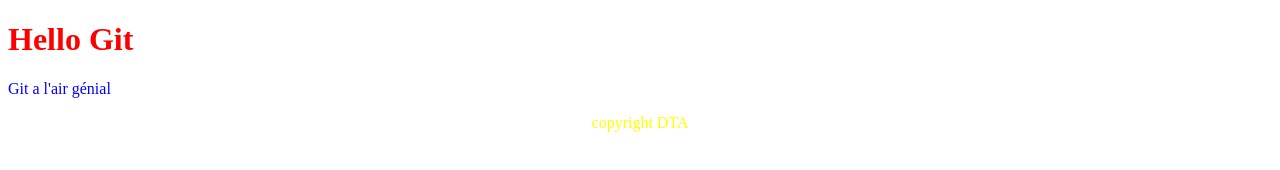
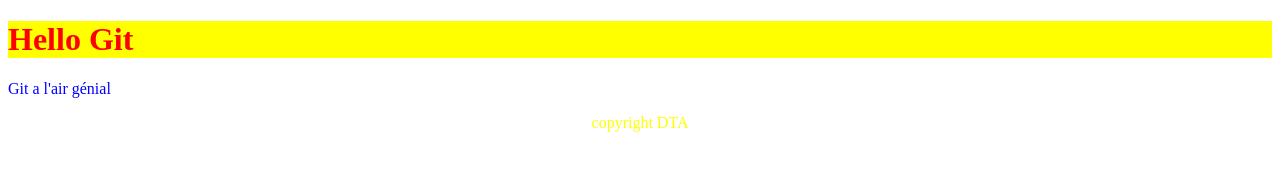
Before and after one commit to gouttebroze/DTA_demo_git, a plain HTML site: page index.html in a window 1280 px wide. Drawn offline with Linux system fonts and the light colour scheme.

Commit message:
add a background-color yellow to a new header

```diff
--- a/index.html
+++ b/index.html
@@ -7,9 +7,12 @@
     </head>
 
     <body>
+
+    <header>
         <h1>
             Hello Git
         </h1>
+    </header>
         <main>Git a l'air génial</main>
 
     <footer>
--- a/styles/styles.css
+++ b/styles/styles.css
@@ -1,5 +1,6 @@
-h1{
+header{
     color:red;
+    background-color: yellow;
 }
 
 main{
```
